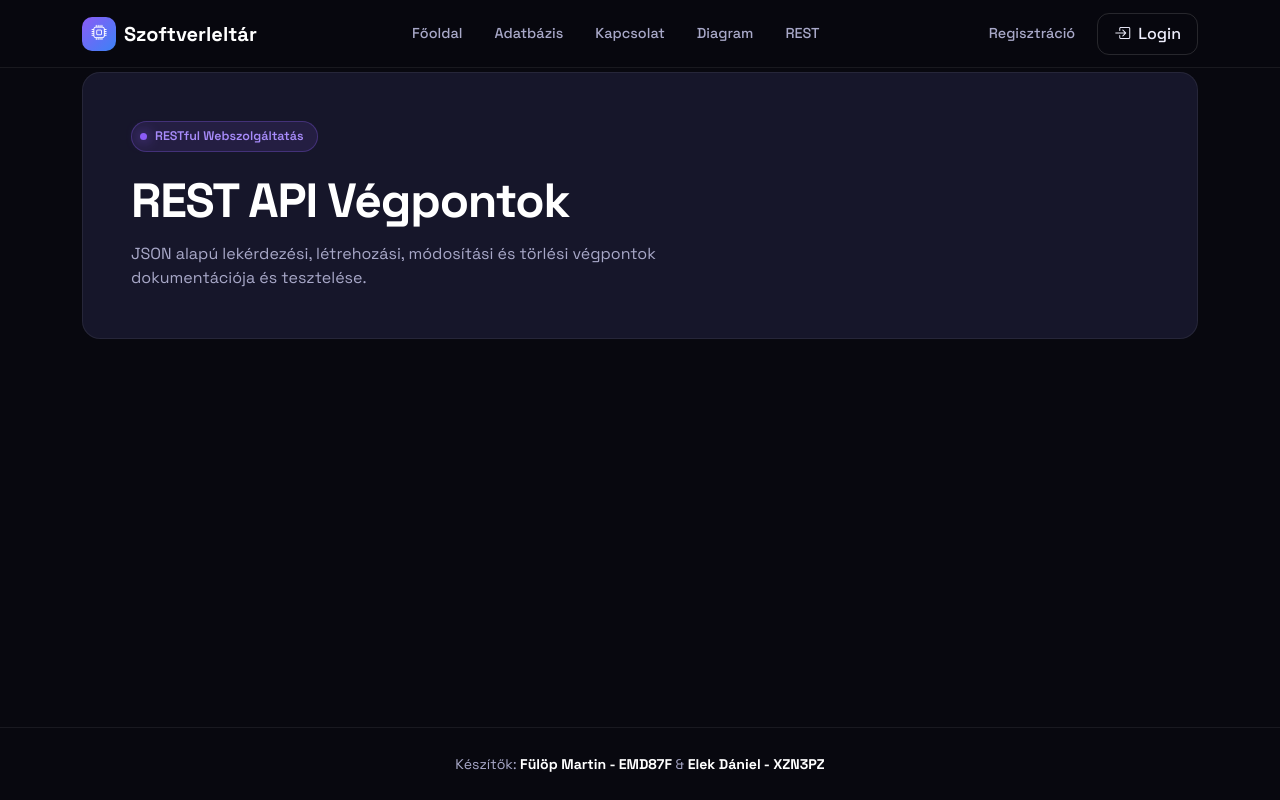
After one commit to elekdaniel67/JavaGyakBead, a Spring Boot app: page /rest in a window 1280 px wide. The commit adds this page. Run offline with Spring Boot 4, Linux system fonts and the light colour scheme; some of the project's set-up classes (security, data sources, template engines, error pages and the like) are left out, and stand-ins take their place; some libraries are stand-ins or nearby versions.

Commit message:
3. - Autentikáció, CRUD, Főoldal, Adatbázis, Kapcsolat, Diagram, REST menüpontok létrehozása

```diff
--- /dev/null
+++ b/src/main/java/com/example/beadando/controller/PageController.java
@@ -0,0 +1,38 @@
+package com.example.beadando.controller;
+
+import org.springframework.stereotype.Controller;
+import org.springframework.web.bind.annotation.GetMapping;
+
+@Controller
+public class PageController {
+
+    @GetMapping("/adatbazis")
+    public String adatbazis() {
+        return "adatbazis";
+    }
+
+    @GetMapping("/kapcsolat")
+    public String kapcsolat() {
+        return "kapcsolat";
+    }
+
+    @GetMapping("/diagram")
+    public String diagram() {
+        return "diagram";
+    }
+
+    @GetMapping("/rest")
+    public String rest() {
+        return "rest";
+    }
+
+    @GetMapping("/uzenetek")
+    public String uzenetek() {
+        return "uzenetek";
+    }
+
+    @GetMapping("/crud")
+    public String crud() {
+        return "crud";
+    }
+}
--- a/src/main/resources/templates/layout.html
+++ b/src/main/resources/templates/layout.html
@@ -21,18 +21,25 @@
 
         <div class="d-none d-lg-flex align-items-center gap-1">
             <a class="nav-link" th:href="@{/}">Főoldal</a>
-            <a class="nav-link" sec:authorize="isAuthenticated()" th:href="@{/user}">User</a>
+            <a class="nav-link" th:href="@{/adatbazis}">Adatbázis</a>
+            <a class="nav-link" th:href="@{/kapcsolat}">Kapcsolat</a>
+            <a class="nav-link" th:href="@{/diagram}">Diagram</a>
+            <a class="nav-link" th:href="@{/rest}">REST</a>
+
+            <a class="nav-link" sec:authorize="isAuthenticated()" th:href="@{/uzenetek}">Üzenetek</a>
+            <a class="nav-link" sec:authorize="hasAnyAuthority('ROLE_ADMIN', 'ADMIN')" th:href="@{/crud}">CRUD</a>
             <a class="nav-link" sec:authorize="hasAnyAuthority('ROLE_ADMIN', 'ADMIN')" th:href="@{/admin}">Admin</a>
         </div>
 
         <div class="d-none d-lg-flex align-items-center gap-2">
-            <a class="nav-link" sec:authorize="isAnonymous()" th:href="@{/register}">Register</a>
+            <a class="nav-link" sec:authorize="isAnonymous()" th:href="@{/register}">Regisztráció</a>
             <a class="boc px-3 py-2 text-decoration-none" sec:authorize="isAnonymous()" th:href="@{/login}">
                 <i class="bi bi-box-arrow-in-right me-1"></i> Login
             </a>
 
             <span sec:authorize="isAuthenticated()" style="color: var(--tx2); font-size: 0.85rem;" class="me-2">
-                Bejelentkezve: <strong class="text-white" sec:authentication="name"></strong>
+                <i class="bi bi-person-circle me-1"></i>
+                <strong class="text-white" sec:authentication="name"></strong>
             </span>
             <form sec:authorize="isAuthenticated()" th:action="@{/logout}" method="post" class="d-inline">
                 <button type="submit" class="boc px-3 py-1">Logout</button>
@@ -49,10 +56,15 @@
 <div id="mbmenu" class="d-lg-none">
     <div class="d-flex flex-column gap-2">
         <a class="nav-link" th:href="@{/}">Főoldal</a>
-        <a class="nav-link" sec:authorize="isAuthenticated()" th:href="@{/user}">User</a>
+        <a class="nav-link" th:href="@{/adatbazis}">Adatbázis</a>
+        <a class="nav-link" th:href="@{/kapcsolat}">Kapcsolat</a>
+        <a class="nav-link" th:href="@{/diagram}">Diagram</a>
+        <a class="nav-link" th:href="@{/rest}">REST</a>
+        <a class="nav-link" sec:authorize="isAuthenticated()" th:href="@{/uzenetek}">Üzenetek</a>
+        <a class="nav-link" sec:authorize="hasAnyAuthority('ROLE_ADMIN', 'ADMIN')" th:href="@{/crud}">CRUD</a>
         <a class="nav-link" sec:authorize="hasAnyAuthority('ROLE_ADMIN', 'ADMIN')" th:href="@{/admin}">Admin</a>
         <hr style="border-color: var(--bd);">
-        <a class="nav-link" sec:authorize="isAnonymous()" th:href="@{/register}">Register</a>
+        <a class="nav-link" sec:authorize="isAnonymous()" th:href="@{/register}">Regisztráció</a>
         <a class="bgrd text-center py-2" sec:authorize="isAnonymous()" th:href="@{/login}">Login</a>
         <form sec:authorize="isAuthenticated()" th:action="@{/logout}" method="post">
             <button type="submit" class="boc w-100 py-2">Logout (<span sec:authentication="name"></span>)</button>
--- /dev/null
+++ b/src/main/resources/templates/rest.html
@@ -0,0 +1,13 @@
+<!DOCTYPE html>
+<html lang="hu" xmlns:th="http://www.thymeleaf.org"
+      th:replace="~{layout :: layout('REST API - Szoftverleltár', ~{::section})}">
+<body>
+<section class="container flex-grow-1 py-5">
+    <div class="gc p-4 p-md-5 mt-4 afu">
+        <div class="hbadge"><span class="bdot"></span> RESTful Webszolgáltatás</div>
+        <h1 class="stitle text-white">REST API Végpontok</h1>
+        <p class="ssub mb-0">JSON alapú lekérdezési, létrehozási, módosítási és törlési végpontok dokumentációja és tesztelése.</p>
+    </div>
+</section>
+</body>
+</html>
```
Also changed, not shown: src/main/java/com/example/beadando/security/WebSecurityConfig.java (+4 -4 lines), src/main/java/com/example/beadando/service/CustomUserDetailsService.java (+25 -9 lines), src/main/resources/templates/adatbazis.html (added, +13 -0 lines), src/main/resources/templates/crud.html (added, +13 -0 lines), src/main/resources/templates/diagram.html (added, +13 -0 lines), src/main/resources/templates/kapcsolat.html (added, +13 -0 lines), src/main/resources/templates/uzenetek.html (added, +13 -0 lines).
